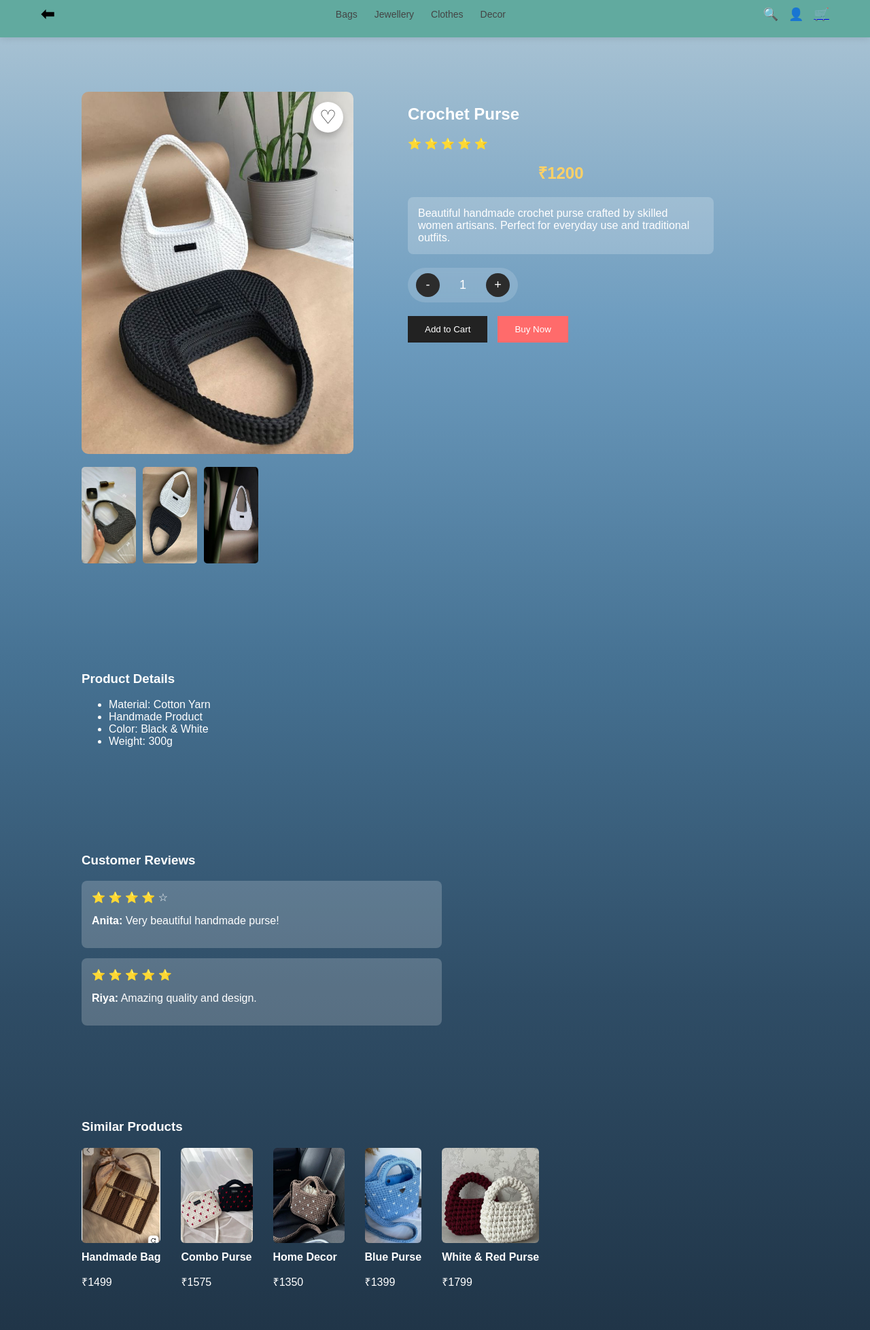
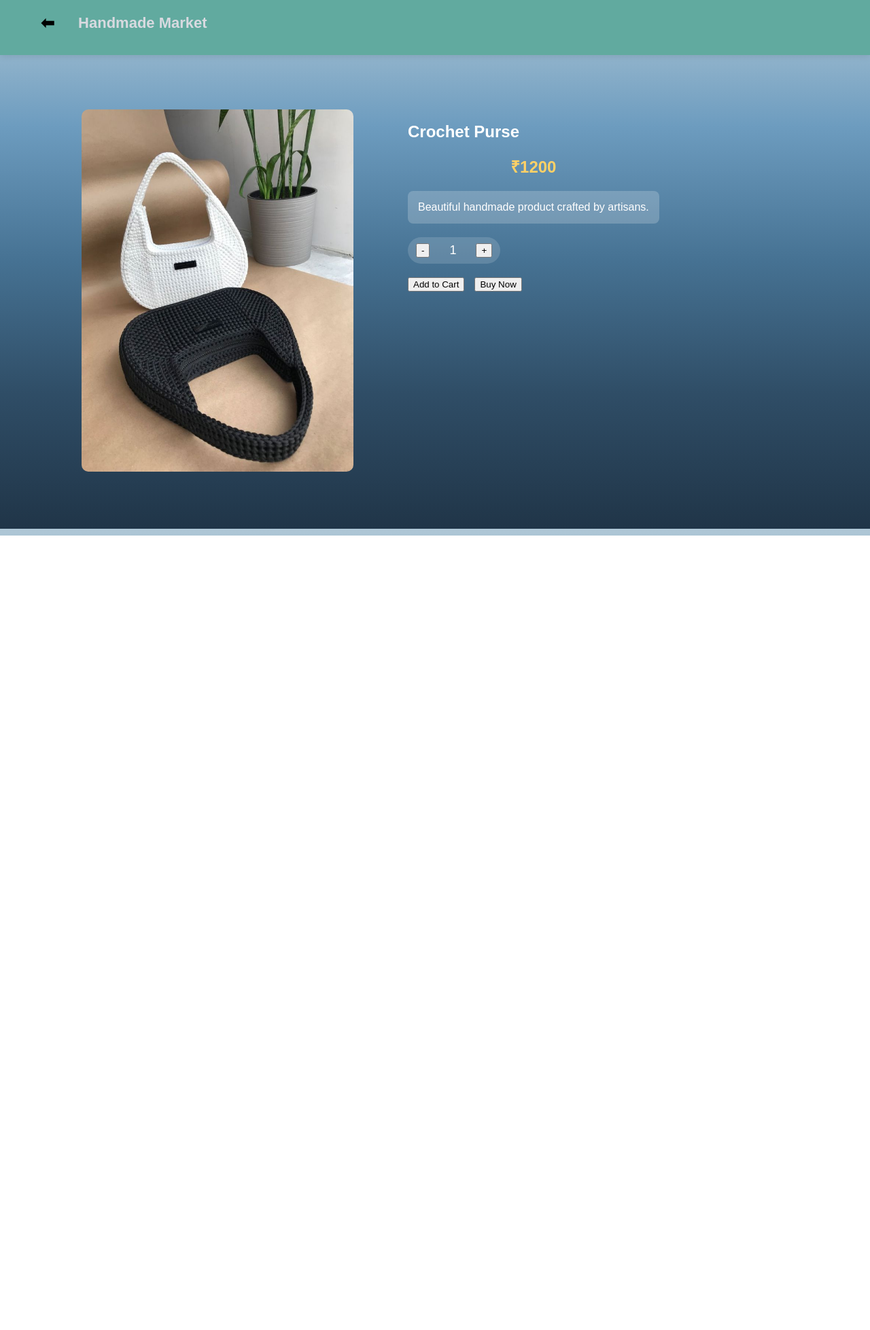
Before and after one commit to TanyaAnand1105/A-Digital-Marketplace-for-Small-Scale-Women-Entrepreneurs, a plain HTML site: page frontend/product.html in a window 1280 px wide. Shown: the part 12-1969 px from the top of the page at 68% size. After the commit the page ends 800 px from the top, so only its background shows below. Drawn offline with Linux system fonts and the light colour scheme.

Commit message:
Update product.html

```diff
--- a/frontend/product.html
+++ b/frontend/product.html
@@ -2,250 +2,93 @@
 <html>
 
 <head>
-
 <title>Product</title>
 <link rel="stylesheet" href="style.css">
-
 </head>
 
 <body class="product-body">
 
+<header class="product-navbar">
+<div class="nav-left">
+<a href="shop.html" class="back-btn">⬅</a>
+<h2 class="logo">Handmade Market</h2>
+</div>
+</header>
 
-<!-- NAVBAR -->
+<section class="product-container">
 
-<header class="product-navbar">
+<div class="product-images">
 
-<div class="nav-left">
-
-<a href="shop.html" class="back-btn">⬅</a>
-
-<h2 class="logo"></h2>
+<img class="main-img" id="product-image" src="images/crochet purse.jpeg">
 
 </div>
 
+<div class="product-details">
 
-<div class="nav-links">
+<h1 id="product-name">Crochet Purse</h1>
 
-<a href="#">Bags</a>
-<a href="#">Jewellery</a>
-<a href="#">Clothes</a>
-<a href="#">Decor</a>
+<p id="rating-result"></p>
 
+<h2 class="price" id="product-price">₹1200</h2>
+
+<p class="description">
+Beautiful handmade product crafted by artisans.
+</p>
+
+<div class="quantity-box">
+<button onclick="changeQty(-1)">-</button>
+<input type="number" id="qty" value="1" min="1">
+<button onclick="changeQty(1)">+</button>
 </div>
 
-
-<div class="nav-icons">
-
-<span>🔍</span>
-<span>👤</span>
-<a href="cart.html">🛒</a>
-
+<div class="buttons">
+<button onclick="addToCart()">Add to Cart</button>
+<button onclick="buyNow()">Buy Now</button>
 </div>
-
-</header>
-
-
-
-<!-- PRODUCT SECTION -->
-
-<section class="product-container">
-
-
-<div class="product-images">
-    <span class="wishlist-heart" onclick="addToWishlist()">♡</span>
-
-<img class="main-img" id="productImg" src="images/crochet purse.jpeg" onclick="zoomImage()">
-
-<div class="thumbnail-row">
-
-<img src="images/croc purse1.jpeg" onclick="changeImage(this)">
-<img src="images/croc purse 3.jpeg"onclick="changeImage(this)">
-<img src="images/croc purse 2.jpeg"onclick="changeImage(this)">
-
-</div>
-
-</div>
-
-
-
-<div class="product-details">
-
-<h1>Crochet Purse</h1>
-
-<div class="star-rating">
-
-<span onclick="rate(1)">⭐</span>
-<span onclick="rate(2)">⭐</span>
-<span onclick="rate(3)">⭐</span>
-<span onclick="rate(4)">⭐</span>
-<span onclick="rate(5)">⭐</span>
-
-</div>
-
-<p id="rating-result"></p>
-<h2 class="price">₹1200</h2>
-<p class="description">
-
-Beautiful handmade crochet purse crafted by skilled women artisans.
-Perfect for everyday use and traditional outfits.
-
-</p>
-<div class="quantity-box">
-
-<button class="qty-btn" onclick="changeQty(-1)">-</button>
-
-<input type="number" id="qty" value="1" min="1">
-
-<button class="qty-btn" onclick="changeQty(1)">+</button>
-
-</div>
-
-
-<div class="buttons">
-
-<button id="cart-btn" class="cart-btn" onclick="addToCart()">Add to Cart</button>
-
-<button class="buy-btn" onclick="buyNow()">Buy Now</button>
-
-</div>
-
 
 </div>
 
 </section>
 
-
-
-<!-- PRODUCT INFO -->
-
-<section class="product-info-section">
-
-<h3>Product Details</h3>
-
-<ul>
-
-<li>Material: Cotton Yarn</li>
-<li>Handmade Product</li>
-<li>Color: Black & White</li>
-<li>Weight: 300g</li>
-
-</ul>
-
-</section>
-
-
-
-<!-- REVIEWS -->
-
-<section class="reviews">
-
-<h3>Customer Reviews</h3>
-
-<div class="review">
-
-⭐ ⭐ ⭐ ⭐ ☆
-<p><b>Anita:</b> Very beautiful handmade purse!</p>
-
-</div>
-
-
-<div class="review">
-
-⭐ ⭐ ⭐ ⭐ ⭐
-<p><b>Riya:</b> Amazing quality and design.</p>
-
-</div>
-
-</section>
-
-
-
-<!-- SIMILAR PRODUCTS -->
-
-<section class="similar">
-
-<h3>Similar Products</h3>
-
-
-<div class="similar-row">
-
-<div class="similar-card">
-
-<img src="images/purse1.jpeg">
-
-<p>Handmade Bag</p>
-
-<span>₹1499</span>
-
-</div>
-
-
-
-<div class="similar-card">
-
-<img src="images/purse3.jpeg">
-
-<p>Combo Purse</p>
-
-<span>₹1575</span>
-
-</div>
-
-
-
-<div class="similar-card">
-
-<img src="images/purse4.jpeg">
-
-<p>Home Decor</p>
-
-<span>₹1350</span>
-
-</div>
-
-<div class="similar-card">
-
-<img src="images/purse 5.jpeg">
-
-<p>Blue Purse</p>
-
-<span>₹1399</span>
-
-</div>
-
-
-<div class="similar-card">
-
-<img src="images/purse2.jpeg">
-
-<p>White & Red Purse</p>
-
-<span>₹1799</span>
-
-</div>
-
-</div>
-
-</section>
 <script>
 
-function rate(stars){
+// ✅ Dynamic data
+const params = new URLSearchParams(window.location.search);
 
-document.getElementById("rating-result").innerText =
-"You rated " + stars + " stars";
+const name = params.get("name");
+const price = params.get("price");
+const image = params.get("image");
 
+if(name){
+    document.getElementById("product-name").innerText = name;
+}
+
+if(price){
+    document.getElementById("product-price").innerText = "₹" + price;
+}
+
+if(image){
+    document.getElementById("product-image").src = image;
+}
+
+// Quantity
+function changeQty(val){
+    let qty = document.getElementById("qty");
+    let current = parseInt(qty.value);
+    if(current + val >= 1){
+        qty.value = current + val;
+    }
+}
+
+function addToCart(){
+    alert("Added to cart ✅");
+}
+
+function buyNow(){
+    alert("Proceeding to buy 🚀");
 }
 
 </script>
-<div id="imageModal" class="image-modal" onclick="closeImage()">
-
-<img id="zoomedImg">
-</div>
-
-<script src="script.js"></script>
-
-</div>
 
 </body>
-
 </html>
```
